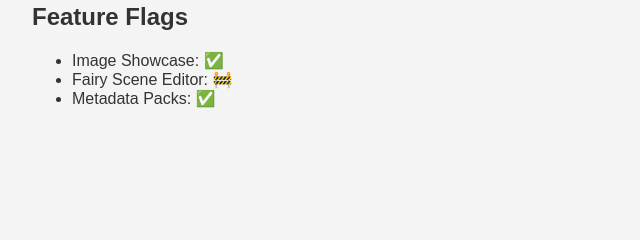
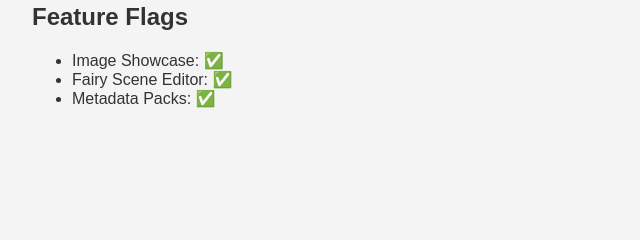
Before and after one commit to Nafties69/valdo-portfolio, a plain HTML site: page docs/admin/index.html in a window 1280 px wide. Shown: the part 193-433 px from the top of the page, 0-640 px from the left. Drawn offline with Linux system fonts and the light colour scheme.

Commit message:
feat: update admin dashboard

```diff
--- a/docs/admin/index.html
+++ b/docs/admin/index.html
@@ -14,7 +14,7 @@
         <h2>Feature Flags</h2>
         <ul>
             <li>Image Showcase: &#9989;</li>
-            <li>Fairy Scene Editor: &#128679;</li>
+            <li>Fairy Scene Editor: &#9989;</li>
             <li>Metadata Packs: &#9989;</li>
         </ul>
     </main>
```
Also changed, not shown: commit_message.txt.
